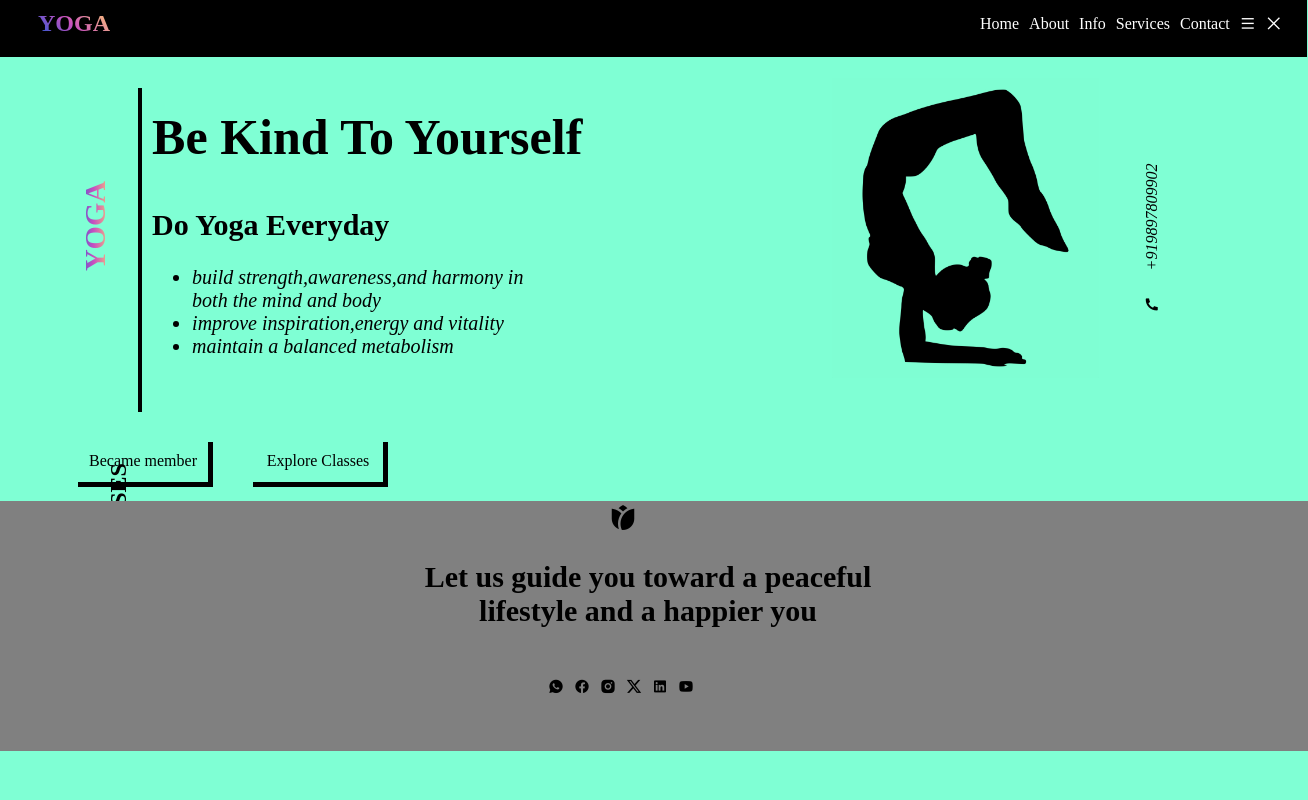
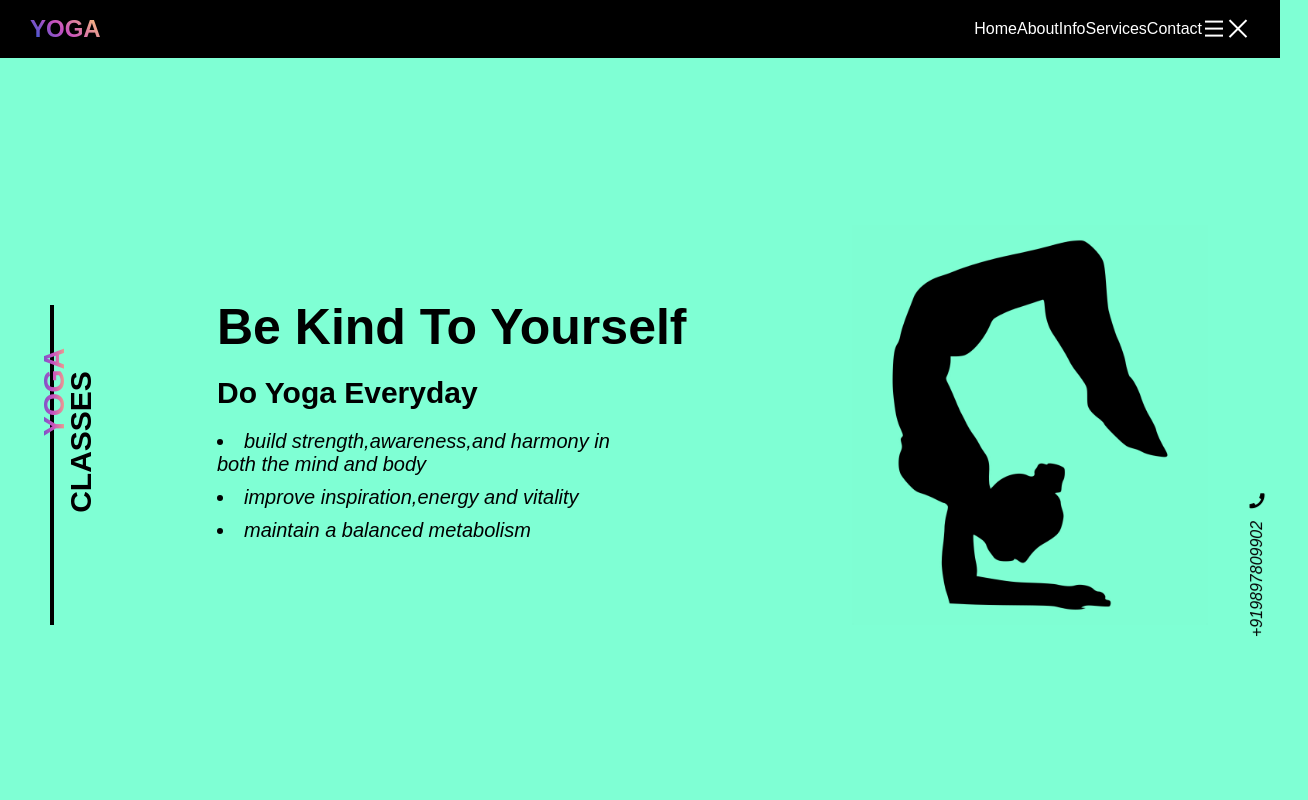
Before and after one commit to nmnnitishlal/codsoftlandingpage, a plain HTML site: page index.html in a window 1280 px wide. Shown: the top 800 px of the page, 1308 px wide, since content can reach past the window. Drawn offline with nearby package versions, Linux system fonts and the light colour scheme.

Commit message:
Update style.css

```diff
--- a/style.css
+++ b/style.css
@@ -1,335 +1,301 @@
-.header{
+/* Reset and Base Styles */
+* {
+    margin: 0;
+    padding: 0;
+    box-sizing: border-box;
+    font-family: Arial, sans-serif;
+}
+
+body {
+    background-color: aquamarine;
+    overflow-x: hidden;
+}
+
+/* Header Styles */
+header {
+    position: fixed;
+    top: 0;
+    left: 0;
+    right: 0;
+    z-index: 100;
+}
+
+.header {
     display: flex;
     background-color: black;
     color: white;
     text-align: center;
     animation-name: headers;
     animation-duration: 4s;
-    width: 1309px;
-    position: relative;
-    right: 10px;
-    bottom: 10px;
-
-
-}
-header{
-
-    position: fixed;
-    top:0;
-}
-.wording2{
-    position: fixed;
+    width: 100%;
+    padding: 15px 30px;
+    align-items: center;
 }
 
-@keyframes headers{
-     0%{
-        transform: translateY(-100%);
-     }
-}
-.home1,.home2,.home3,.home4,.home5,i{
-    margin-left: 10px;
-    margin-top: 25px;
-
-
-}
-.yoga{
-    margin-left: 40px;
+.yoga {
+    margin-right: auto;
     background-image: linear-gradient(43deg,#4158d0 10%,#c850c0 46%,#ffcc70 100%);
     -webkit-background-clip: text;
     color: transparent;
+    font-size: 24px;
+}
 
+.nav-items {
+    display: flex;
+    gap: 30px;
+    margin-right: 30px;
 }
-.home1{
-    margin-left: 870px;
+
+.nav-items p {
+    cursor: pointer;
 }
-.yogas{
-    margin-left: 40px;
+
+.header i {
+    font-size: 24px;
+    cursor: pointer;
+}
+
+/* Main Content Styles */
+.flex {
+    display: flex;
+    justify-content: space-between;
+    align-items: center;
+    padding: 100px 50px 50px;
+    min-height: 100vh;
+}
+
+.para {
+    display: flex;
+    flex-direction: column;
+    align-items: center;
+    position: relative;
+    margin-right: 50px;
+}
+
+.vertical {
+    border: 2px solid black;
+    width: 0.1px;
+    height: 320px;
+    margin-top: 80px;
+    animation-name: vertical;
+    animation-duration: 3s;
+}
+
+.yogas {
     font-size: 30px;
-
     transform: rotate(-90deg);
     background-image: linear-gradient(180deg,#4158d0 0%,#c850c0 46%,#ffcc70 100%);
     -webkit-background-clip: text;
     color: transparent;
-    bottom: 230px;
-    position: relative;
-
-
-    align-items: center;
+    position: absolute;
+    left: -40px;
+    top: 150px;
     animation-name: yogas;
     animation-duration: 3s;
-
-
 }
 
-.class{
-    margin-left: 40px;
+.class {
+    font-size: 30px;
     transform: rotate(-90deg);
     position: absolute;
-    left: 25px;
-    bottom: 250px;
-    align-items: center;
+    left: -40px;
+    top: 200px;
     animation-name: class;
     animation-duration: 3s;
-
-
-
-}
-body{
-    background-color: aquamarine;
-    background-size: cover;
-}
-.vertical{
-    border: 2px solid black ;
-    width: 0.1px;
-    height:320px;
-    display: flex;
-    margin-left: 130px;
-    margin-top: 80px;
-    animation-name: vertical;
-    animation-duration: 3s;
-
-
 }
 
-.word{
-    display: flex;
-    margin-top: 100px;
-    font-size: 50px;
-}
-.flex{
-    display: flex;
-}
-.word3{
-    margin-top: 5px;
-    font-size: 30px;
-}
-.word1{
-    font-size: 20px;
-    font-style:oblique ;
-}
-.word2{
+.word2 {
+    flex: 1;
+    max-width: 500px;
     animation-name: wording;
     animation-duration: 3s;
-    margin-left: 10px;
 }
-@keyframes vertical{
-    from{
-        transform: translateX(-140px);
-    }
-    to{
-        transform: translateX(1px);
-    }
+
+.word {
+    font-size: 50px;
+    margin-bottom: 20px;
 }
-@keyframes yogas {
-    from{
-        transform: translateX(-160px);
 
+.word3 {
+    font-size: 30px;
+    margin-bottom: 20px;
+}
 
-    }
-    to{
-        transform: translateX(0.5px);
-        transform: rotate(-90deg);
+.word1 {
+    font-size: 20px;
+    font-style: oblique;
+    list-style-position: inside;
+}
 
+.word1 li {
+    margin-bottom: 10px;
+}
 
-    }
-}
-@keyframes class {
-    from{
-        transform: translateX(-160px);
-    }
-    to{
-        transform: translateX(0.5px);
-        transform: rotate(-90deg);
-
-    }
-}
-@keyframes wording{
-    from{
-        transform: translateX(-550px);
-    }
-    to{
-        transform: translateX(1px);
-    }
-}
-.photo{
-    display: flex;
+.photo {
+    position: relative;
     width: 400px;
-    height: 300px;
+    height: 400px;
     mix-blend-mode: multiply;
-    margin-left: 250px;
-    margin-top: 70px;
     animation-name: photo;
     animation-duration: 3s;
+}
 
+.photo img {
+    width: 100%;
+    height: 100%;
+    object-fit: contain;
+}
 
+.phone {
+    position: absolute;
+    right: -100px;
+    bottom: 50px;
+    display: flex;
+    align-items: center;
+    transform: rotate(-90deg);
 }
+
+.phone em {
+    margin-right: 10px;
+}
+
+.ri-phone-fill {
+    font-size: 20px;
+}
+
+/* Member Buttons */
+.member {
+    display: flex;
+    justify-content: center;
+    gap: 40px;
+    margin: 40px 0;
+}
+
+.p1, .p2 {
+    border: 5px solid black;
+    width: 180px;
+    height: 20px;
+    padding: 15px;
+    text-align: center;
+    border-top: hidden;
+    border-left: hidden;
+    font-weight: bold;
+    cursor: pointer;
+    transition: transform 0.3s;
+}
+
+.p1:hover, .p2:hover {
+    transform: translateY(-5px);
+    background-image: linear-gradient(43deg,#4158d0 10%,#c850c0 46%,#ffcc70 100%);
+    -webkit-background-clip: text;
+    color: transparent;
+}
+
+/* Footer Styles */
+footer {
+    background-color: grey;
+    padding: 50px 0;
+    width: 100%;
+    text-align: center;
+}
+
+.f1 {
+    font-size: 30px;
+    margin-bottom: 30px;
+}
+
+.icons {
+    display: flex;
+    justify-content: center;
+    gap: 20px;
+    font-size: 24px;
+}
+
+.icons i {
+    cursor: pointer;
+    transition: all 0.3s;
+}
+
+.icons i:hover {
+    transform: translateY(-5px);
+}
+
+/* Animations */
+@keyframes headers {
+    0% { transform: translateY(-100%); }
+}
+
+@keyframes vertical {
+    from { transform: translateX(-140px); }
+    to { transform: translateX(0); }
+}
+
+@keyframes yogas {
+    from { transform: translateX(-160px) rotate(-90deg); }
+    to { transform: translateX(0) rotate(-90deg); }
+}
+
+@keyframes class {
+    from { transform: translateX(-160px) rotate(-90deg); }
+    to { transform: translateX(0) rotate(-90deg); }
+}
+
+@keyframes wording {
+    from { transform: translateX(-550px); }
+    to { transform: translateX(0); }
+}
+
 @keyframes photo {
-    0%{
-        transform: translateX(550px);
+    0% { transform: translateX(550px); }
+    100% { transform: translateX(0); }
+}
+
+@keyframes footer {
+    0% { transform: translateY(100px); }
+    100% { transform: translateY(0); }
+}
+
+/* Responsive Adjustments */
+@media (max-width: 1024px) {
+    .flex {
+        flex-direction: column;
+        padding-top: 150px;
     }
 
-    100%{
-        transform: translateX(1px);
+    .para {
+        margin-right: 0;
+        margin-bottom: 50px;
+    }
+
+    .photo {
+        margin-top: 50px;
+    }
+
+    .phone {
+        right: 0;
+        bottom: -50px;
     }
 }
 
+@media (max-width: 768px) {
+    .nav-items {
+        display: none;
+    }
 
-.member{
-    display: flex;
-    position: relative;
-    bottom: 70px;
-}
-.p1{
-    margin-left: 70px;
-    border: 5px solid black;
-    width: 110px;
-    height: 20px;
-    padding: 10px;
-    text-align: center;
-    border-top: hidden;
-    border-left: hidden;
+    .word {
+        font-size: 36px;
+    }
 
-}
-.p2{
-    margin-left: 40px;
-    border: 5px solid black;
-    width: 110px;
-    height: 20px;
-    padding: 10px;
-    text-align: center;
-    border-top: hidden;
-    border-left: hidden;
+    .word3 {
+        font-size: 24px;
+    }
 
+    .word1 {
+        font-size: 16px;
+    }
 
-
-}
-@keyframes para1{
-    from{
-        transform: translateX(-180px);
-    }
-    to{
-        transform: translate(10px);
+    .photo {
+        width: 300px;
+        height: 300px;
     }
 }
-.p2:hover{
-    animation-name: p2;
-    animation-duration: 0.1s;
-    cursor: pointer;
-    animation-fill-mode: forwards;
-}
-.p1:hover{
-    animation-name: p2;
-    animation-duration: 0.1s;
-    cursor: pointer;
-    animation-fill-mode: forwards;
-}
-.home1:hover,.home2:hover,.home3:hover,.home4:hover,.home5:hover,.ri-menu-line:hover,.ri-close-large-line:hover{
-    animation-name: p2;
-    animation-duration: 0.1s;
-    animation-fill-mode: forwards;
-    background-image: linear-gradient(43deg,#4158d0 10%,#c850c0 46%,#ffcc70 100%);
-    -webkit-background-clip: text;
-    color: transparent;
-    cursor: pointer;
-
-}
-@keyframes p2{
-    from{
-        transform: translateY(0px);
-    }
-    to{
-        transform: translateY(-5px);
-    }
-}
-
-.f1{
-    font-size: 30px;
-    text-align: center;
-}
-
-footer{
-    background-color: grey;
-    animation-name: footer;
-    animation-duration: 3s;
-    position: relative;
-    right: 20px;
-    width: 1320px;
-    height: 250px;
-    bottom: 90px;
-
-}
-@keyframes footer{
-    0%{
-        transform: translateY(100px);
-
-    }
-
-    100%{
-        transform: translateY(-2px);
-    }
-}
-.icons{
-    display: flex;
-    margin-left: 550px;
-}
-.ri-whatsapp-fill:hover{
-    cursor: pointer;
-    animation-name: p2;
-    animation-duration: 1s;
-    color: green;
-    animation-fill-mode: forwards;
-}
-.ri-facebook-circle-fill:hover{
-    cursor: pointer;
-    animation-name: p2;
-    animation-duration: 1s;
-    color: blue;
-    animation-fill-mode: forwards;
-}
-.ri-twitter-x-fill:hover{
-    cursor: pointer;
-    animation-name: p2;
-    animation-duration: 1s;
-    color: black;
-    animation-fill-mode: forwards;
-}
-.ri-linkedin-box-fill:hover{
-    cursor: pointer;
-    animation-name: p2;
-    animation-duration: 1s;
-    color: blue;
-    animation-fill-mode: forwards;
-}
-.ri-instagram-fill:hover{
-    cursor: pointer;
-    animation-name: p2;
-    animation-duration: 1s;
-    color: rgba(255, 0, 0, 0.472);
-    animation-fill-mode: forwards;
-}
-.ri-youtube-fill:hover{
-    cursor: pointer;
-    animation-name: p2;
-    animation-duration: 1s;
-    color: red;
-    animation-fill-mode: forwards;
-}
-em{
-    transform: rotate(-90deg);
-    margin-left: 100px;
-    display: block;
-    position: relative;
-    right: 100px;
-    top: 130px;
-}
-
-.ri-phone-fill{
-    position: relative;
-    right:-35px;
-    top:200px;
-
-}
-.ri-phone-fill:hover{
-
-    cursor: pointer;
-}
```
